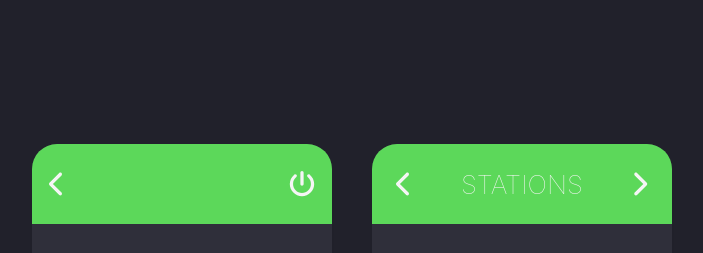
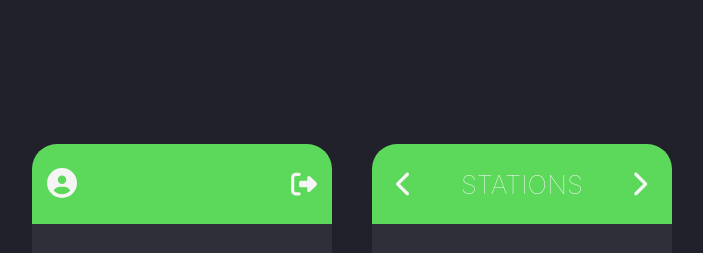
Before and after one commit to Avi-s-Work/radio_users, a React (Create React App) app: page / in a window 1280 px wide. Shown: the top 253 px of the page, without its empty margins (288-991 px from the left). Built offline with nearby package versions, Linux system fonts and the light colour scheme.

Commit message:
user_panel_done

```diff
--- a/src/Components/MainRadioFrame/Stations/Stations.js
+++ b/src/Components/MainRadioFrame/Stations/Stations.js
@@ -12,19 +12,13 @@ const Stations = () => {
         {/* Top Bar */}
         <div className="topBar">
           <a href="/#" alt="">
-            <FontAwesomeIcon
-              className="mx-2 text-red-500 icon"
-              icon={faChevronLeft}
-            />
+            <FontAwesomeIcon icon={faChevronLeft} />
           </a>
           <a href="/#" alt="">
             Stations
           </a>
           <a href="/#" alt="">
-            <FontAwesomeIcon
-              className="mx-2 text-red-500 icon"
-              icon={faChevronRight}
-            />
+            <FontAwesomeIcon icon={faChevronRight} />
           </a>
         </div>
         {/* Station Name List  */}
--- a/src/Components/MainRadioFrame/UserPanel/UserPanel.js
+++ b/src/Components/MainRadioFrame/UserPanel/UserPanel.js
@@ -1,7 +1,6 @@
 import React from "react";
 import { FontAwesomeIcon } from "@fortawesome/react-fontawesome";
-import { faChevronLeft, faPowerOff } from "@fortawesome/free-solid-svg-icons";
-import Wave from "../../../imgs/wave.png";
+import { faUserCircle, faSignOutAlt } from "@fortawesome/free-solid-svg-icons";
 
 const UserPanel = () => {
   return (
@@ -10,19 +9,13 @@ const UserPanel = () => {
         {/* Top Bar */}
         <div className="topBar">
           <a href="/#" alt="">
-            <FontAwesomeIcon
-              className="mx-2 text-red-500 icon"
-              icon={faChevronLeft}
-            />
+            <FontAwesomeIcon style={{ fontSize: "30px" }} icon={faUserCircle} />
           </a>
           <a style={{ visibility: "hidden" }} href="/#" alt="">
             User Panel
           </a>
           <a href="/#" alt="">
-            <FontAwesomeIcon
-              className="mx-2 text-red-500 icon"
-              icon={faPowerOff}
-            />
+            <FontAwesomeIcon icon={faSignOutAlt} />
           </a>
         </div>
         {/* Bottom Bar  */}
```
Also changed, not shown: src/imgs/wave.png (deleted).
